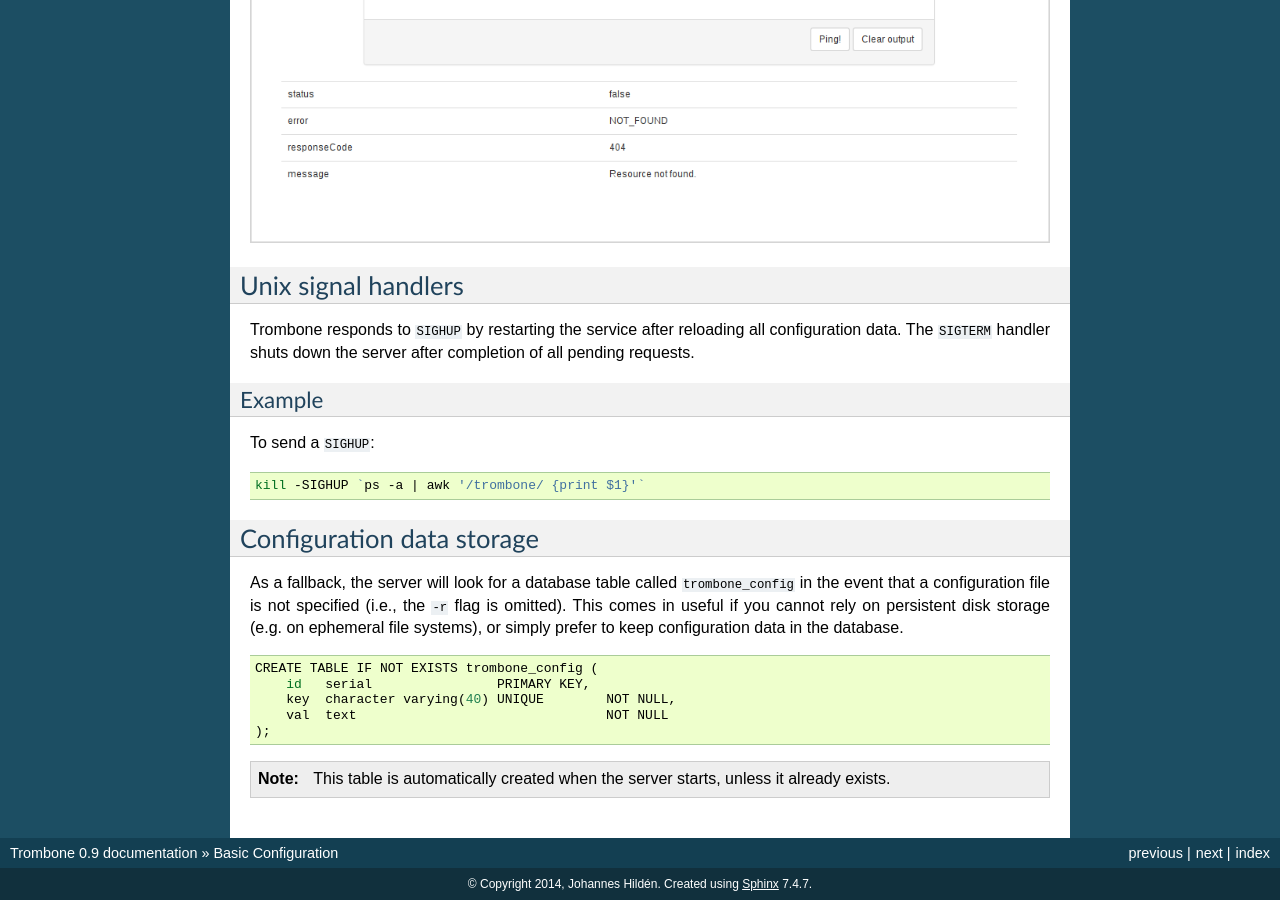
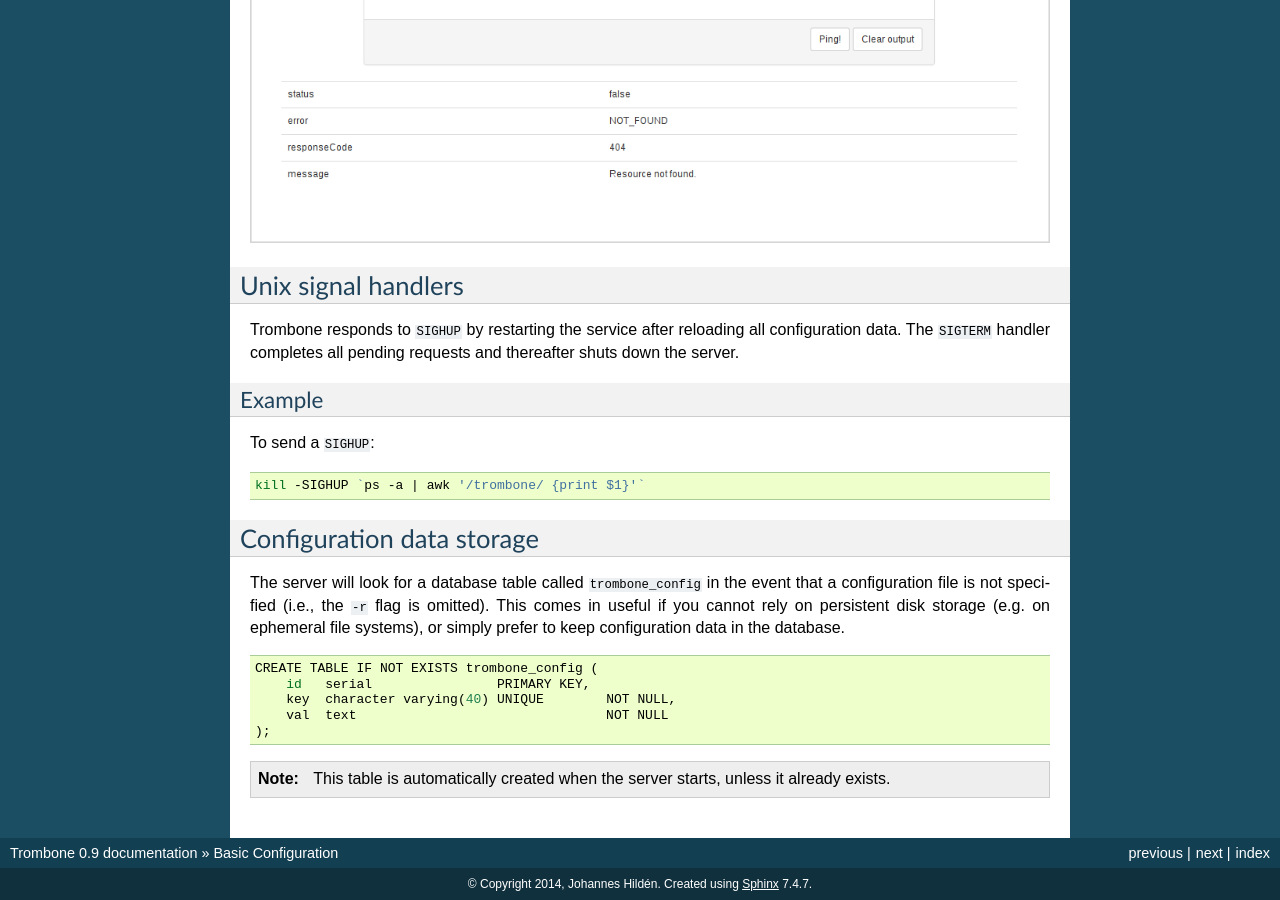
Before and after one commit to laserpants/trombone, a Sphinx documentation site: the page built from docs/basic-configuration.rst, in a window 1280 px wide and 900 px high, scrolled down 1047 px. Built offline with Sphinx 7.4.7, drawn with Linux system fonts in a browser that asks for light colours.

Commit message:
Update basic-configuration.rst

```diff
--- a/docs/basic-configuration.rst
+++ b/docs/basic-configuration.rst
@@ -64,7 +64,7 @@ Console app
 Unix signal handlers
 --------------------
 
-Trombone responds to ``SIGHUP`` by restarting the service after reloading all configuration data. The ``SIGTERM`` handler shuts down the server after completion of all pending requests.
+Trombone responds to ``SIGHUP`` by restarting the service after reloading all configuration data. The ``SIGTERM`` handler completes all pending requests and thereafter shuts down the server.
 
 Example
 *******
@@ -80,7 +80,7 @@ Configuration data storage
 
 ..
 
-As a fallback, the server will look for a database table called ``trombone_config`` in the event that a configuration file is not specified (i.e., the ``-r`` flag is omitted). This comes in useful if you cannot rely on persistent disk storage (e.g. on ephemeral file systems), or simply prefer to keep configuration data in the database.
+The server will look for a database table called ``trombone_config`` in the event that a configuration file is not specified (i.e., the ``-r`` flag is omitted). This comes in useful if you cannot rely on persistent disk storage (e.g. on ephemeral file systems), or simply prefer to keep configuration data in the database.
 
 ::
 
```
